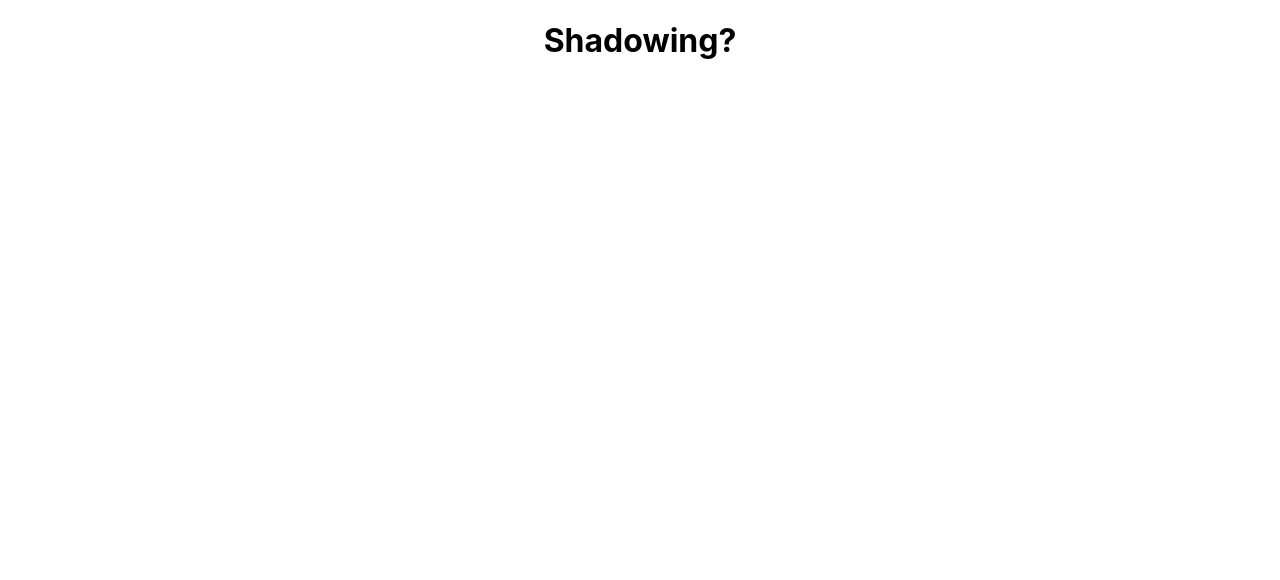
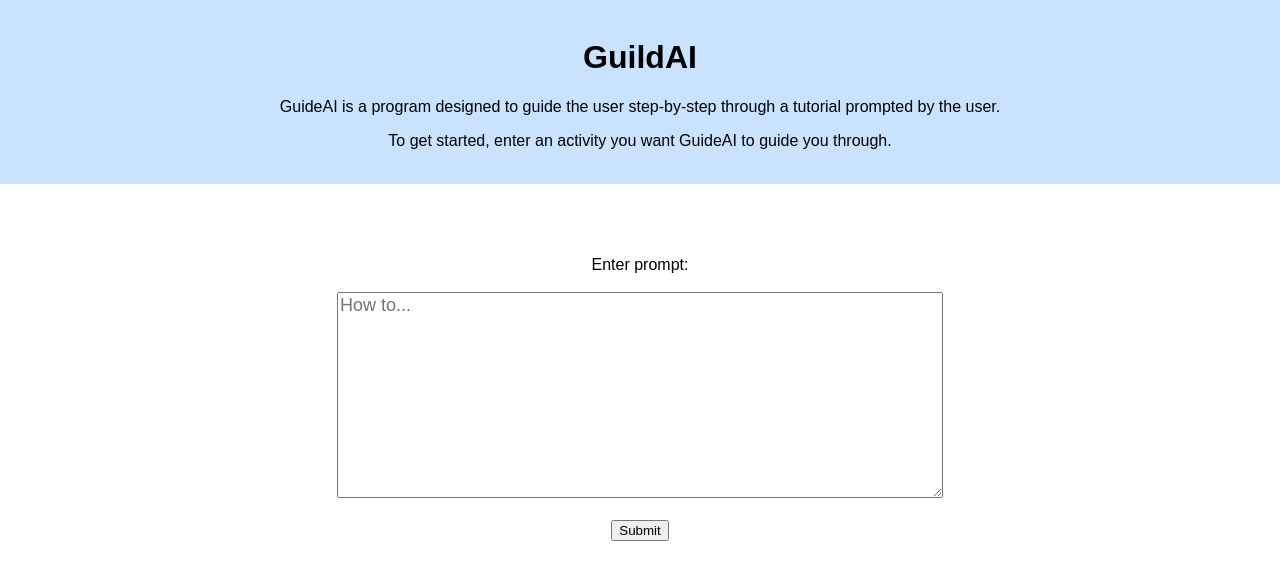
Before and after one commit to karen-weng/GenAI, a React (Create React App) app: page / in a window 1280 px wide. Shown: the top 580 px of the page. Built offline with nearby package versions, Linux system fonts and the light colour scheme.

Commit message:
first bad draft

```diff
--- a/src/App.css
+++ b/src/App.css
@@ -1,38 +1,5 @@
-.App {
-  text-align: center;
-}
-
-.App-logo {
-  height: 40vmin;
-  pointer-events: none;
-}
-
-@media (prefers-reduced-motion: no-preference) {
-  .App-logo {
-    animation: App-logo-spin infinite 20s linear;
-  }
-}
-
-.App-header {
-  background-color: #282c34;
-  min-height: 100vh;
-  display: flex;
-  flex-direction: column;
-  align-items: center;
-  justify-content: center;
-  font-size: calc(10px + 2vmin);
-  color: white;
-}
-
-.App-link {
-  color: #61dafb;
-}
-
-@keyframes App-logo-spin {
-  from {
-    transform: rotate(0deg);
-  }
-  to {
-    transform: rotate(360deg);
-  }
-}
+.input-box {
+  width: 600px;
+  height: 200px;
+  font-size: 18px;
+};
--- a/src/App.js
+++ b/src/App.js
@@ -1,12 +1,54 @@
 import './App.css';
-import HomePage from './components/index.js';
+import React, { useState } from 'react'
 
 function App() {
+  const [state, setState] = useState('')
+
   return (
-    <div className="App">
-      <HomePage/>
+    <div>
+
+        <div class="intro">
+          <br />
+          <h1>GuildAI</h1>
+          <p>GuideAI is a program designed to guide the user step-by-step
+            through a tutorial prompted by the user.</p>
+          <p>To get started, enter an activity you want GuideAI to guide you through.</p>
+          <br />
+        </div>
+
+        <br />
+        <br />
+
+        <div class="userInput">
+          <br />
+          <br />
+          <form>
+            <label htmlFor={'my-input'}>Enter prompt: </label>
+            <br />
+            <br />
+            <textarea rows="4" cols="50"
+              id={'my-input'}
+              type={'text'}
+              class="input-box"
+              value={state}
+              placeholder={'How to...'}
+              onChange={event => {
+                setState(event.target.value)
+              }}
+            />
+            <br />
+            <br />
+            <button onclick="myFunction()"> Submit </button>
+            <br />
+            <br />
+            {/* You entered: {state} */}
+          </form>
+        </div>
+
     </div>
-  );
+
+  )
 }
 
+
 export default App;
--- a/src/components/index.js
+++ /dev/null
@@ -1,11 +0,0 @@
-import React from 'react'
-
-const index = () => {
-  return (
-    <div>
-        <h1>Shadowing?</h1>
-    </div>
-  )
-}
-
-export default index
--- a/src/index.css
+++ b/src/index.css
@@ -1,5 +1,12 @@
+* {
+    font-family: Arial, Helvetica, sans-serif;
+
+}
+
 body {
+  text-align: center;
   margin: 0;
+  font-size: 16px;
   font-family: -apple-system, BlinkMacSystemFont, 'Segoe UI', 'Roboto', 'Oxygen',
     'Ubuntu', 'Cantarell', 'Fira Sans', 'Droid Sans', 'Helvetica Neue',
     sans-serif;
@@ -7,6 +14,21 @@ body {
   -moz-osx-font-smoothing: grayscale;
 }
 
+.intro {
+  background-color: #c9e3fe;
+}
+
+.userInput {
+  height: 80vh;
+  word-wrap: break-word;
+  background-color: white;
+  /* display: flex;
+  justify-content: center;
+  align-items: center; */
+};
+
+
+
 code {
   font-family: source-code-pro, Menlo, Monaco, Consolas, 'Courier New',
     monospace;
```
Also changed, not shown: src/Components/userText.js (added, +9 -0 lines), src/logo.svg (deleted), 1 other file (tests, documents, lock files or other folders).
